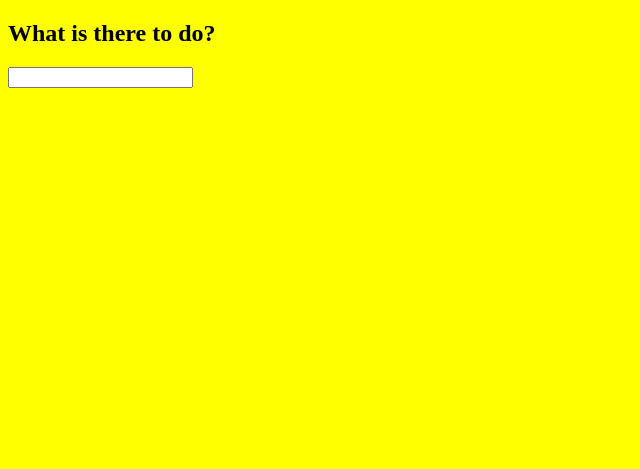
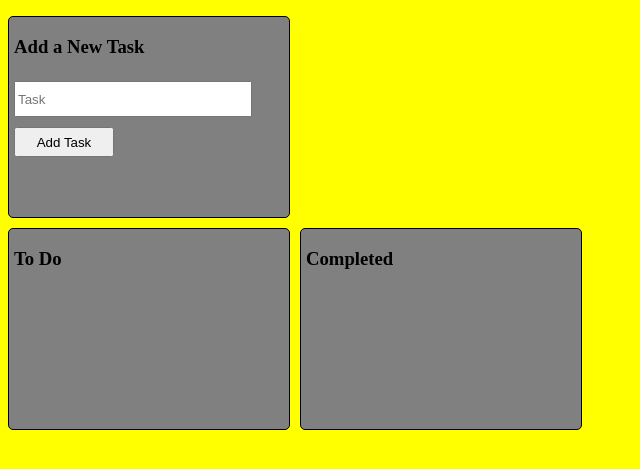
Before and after one commit to mtkp/lemongrab, a Flask app: page / in a window 1280 px wide. Shown: the part 99-568 px from the top of the page, without its empty margins (0-640 px from the left). Run offline with Flask 2, Linux system fonts and the light colour scheme; some libraries are stand-ins or nearby versions.

Commit message:
Refactored task creation and completion to be more robust and attractive

```diff
--- a/lemongrab/static/css/style.css
+++ b/lemongrab/static/css/style.css
@@ -7,7 +7,53 @@ h1 {
   font-family: Consolas, Menlo, Courier, monospace;
 }
 
-a {
-  margin-left: 10px;
+h3 {
+  margin-left: 5px;
+}
+
+.task-area {
+  width: 280px;
+  min-height: 200px;
+  float: left;
+  border: 1px solid black;
+  border-radius: 5px;
+  margin: 5px 10px 5px 10px;
+  margin-top: 0px;
+  margin-bottom: 10px;
+  margin-left: 0px;
+  margin-right: 10px;
+  background-color: grey;
+}
+
+.task-area input {
+  width: 230px;
+  margin: 5px 5px;
+  height: 30px;
+}
+
+.task-area textarea {
+  margin: 5px 5px;
+  height: 30px;
+}
+
+#task-lists {
+  float: left;
+  clear: left;
+}
+
+.task {
+  width: 230px;
+  margin: 5px;
+  padding: 5px;
+  border-radius: 5px;
+  background-color: white;
+}
+
+.task-area input[type="button"] {
+  width: 100px;
+  margin: 5px;
+}
+
+.task > .task-body {
   font-weight: bold;
 }
--- /dev/null
+++ b/lemongrab/static/js/todo.js
@@ -0,0 +1,122 @@
+'use-strict';
+
+TODO = (function(todoCode) {
+
+  return todoCode(window.jQuery, window, document);
+
+}(function($, window, document) {
+  // CSS selectors values and other global constants
+  var constants = {
+    task: "task",
+    taskDescription: "task-body",
+    control: "task-control",
+    completeAction: "complete-task",
+    completeText: "Complete",
+    removeAction: "delete-task",
+    removeText: "Remove",
+    taskIdPrefix: "task-",
+    taskInput: "new-task-form",
+    noNameError: "Name cannot be empty",
+    incompleteList: "#incomplete",
+    completeList: "#complete"
+  };
+
+  // The DOM is ready
+  $(function() { /* We currently do not perform any setup */});
+
+  // Create the task html and add it to the To Do list
+  var _createTask = function(id, description) {
+    var parent = $(constants.incompleteList),
+        task, control;
+
+    if (!typeof description === "string") {
+      return;
+    }
+
+    task = $("<div />", {
+      "class" : constants.task,
+      "id" : constants.taskIdPrefix + id
+    });
+
+    $("<div />", {
+      "class" : constants.taskDescription,
+      "text": description
+    }).appendTo(task);
+
+    control = $("<div />", {
+      "class" : constants.control
+    }).appendTo(task);
+
+    $("<input />", {
+      "type" : "button",
+      "id" : constants.completeAction,
+      "value": constants.completeText,
+      "click": function() {
+        TODO.completeTask(id);
+      }
+    }).appendTo(control);
+
+    $("<input />", {
+      "type" : "button",
+      "id" : constants.removeAction,
+      "value": constants.removeText,
+      "click": function() {
+        TODO.deleteTask(id);
+      }
+    }).appendTo(control);
+
+    task.appendTo(parent);
+  };
+
+  // Retrieve a task from the To Do list and move it to
+  // the complete list.
+  var _moveToComplete = function(id) {
+    var newParent = $(constants.completeList),
+        task = $("#" + constants.taskIdPrefix + id);
+
+    task.children("div.task-control").remove();
+    task.remove();
+    task.appendTo(newParent);
+  }
+
+  // Remove task from the To Do list
+  var _removeTask = function(id) {
+    $("#" + constants.taskIdPrefix + id).remove();
+  };
+
+  return {
+
+    // Add a task to the To Do list
+    addTask: function() {
+      var input = $("#" + constants.taskInput + " :input"),
+          id, description, tempData;
+
+      if (input.length !== 2) {
+        return;
+      }
+
+      description = input[0].value;
+      if (!description) {
+        alert(constants.noNameError);
+        return;
+      }
+
+      id = new Date().getTime();
+
+      _createTask(id, description);
+
+      input[0].value = "";
+    },
+
+    // Complete a task
+    completeTask: function(id) {
+      _moveToComplete(id);
+    },
+
+    // Remove a task
+    deleteTask: function(id) {
+      _removeTask(id);
+    }
+  };
+
+}));
--- a/lemongrab/templates/index.html
+++ b/lemongrab/templates/index.html
@@ -17,11 +17,24 @@
       <h1>Lemongrab</h1>
       <p>An acceptable ToDo list app</p>
     </header>
-    <form>
-      <h2>What is there to do?</h2>
-      <input id="new-task" type="text">
-      <ul></ul>
-    </form>
-    <section id="task-list"></section>
+
+    <div class="task-area" id="input-task">
+      <h3>Add a New Task</h3>
+      <form id="new-task-form">
+        <input type="text" placeholder="Task" />
+        <input type="button" value="Add Task" onclick="TODO.addTask();" />
+      </form>
+    </div>
+
+    <div id="task-lists">
+      <div class="task-area" id="incomplete">
+        <h3>To Do</h3>
+      </div>
+
+      <div class="task-area" id="complete">
+        <h3>Completed</h3>
+      </div>
+    </div>
+
   </body>
 </html>
--- a/static/js/todo.js
+++ /dev/null
@@ -1,22 +0,0 @@
-'use-strict';
-
-// Add new task
-$('form').submit(function () {
-
-    // Add to the list
-    var newTask = $('input').val();
-    if (newTask !== '') {
-        $('ul').append('<li>' + newTask + '<a href="">done</a></li>');
-    };
-
-    // Clear input box
-    $('input').val('');
-
-    return false;
-});
-
-// Remove a completed/cancelled task
-$(document).on('click', 'a', function (e) {
-    e.preventDefault();
-    $(this).parent().remove();
-});
```
